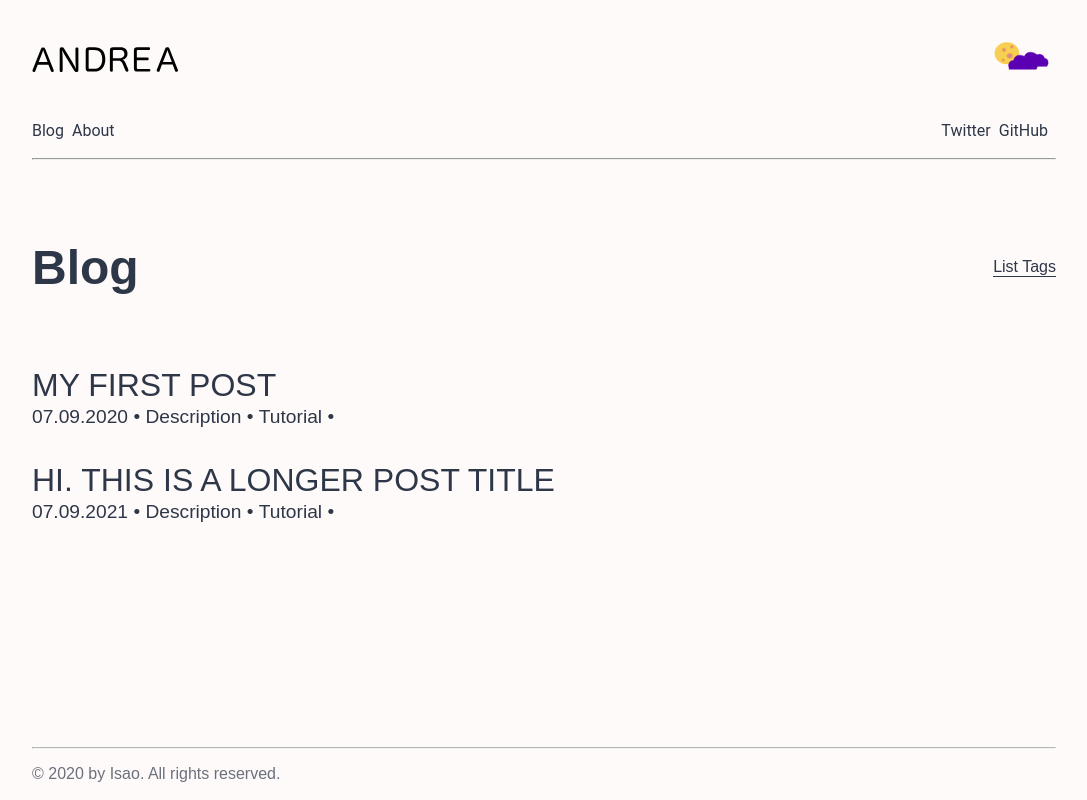
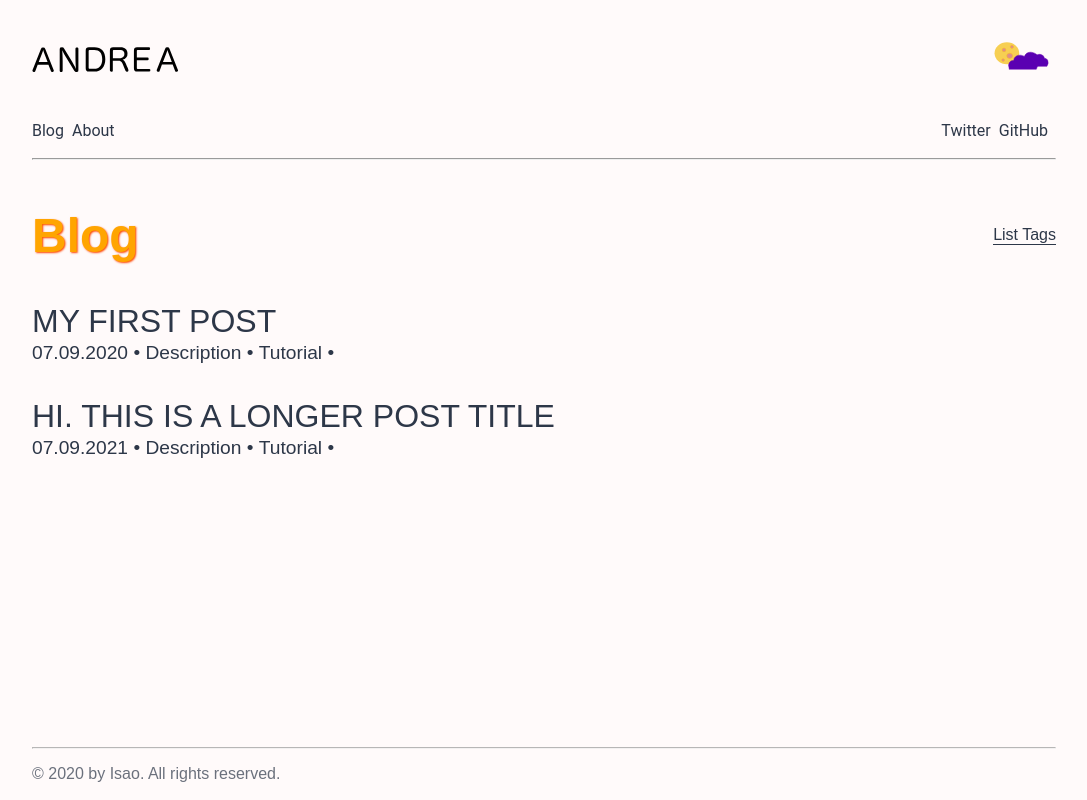
Before and after one commit to isaobushi/blog, a Gatsby site: page /Blog in a window 1280 px wide. Shown: the whole page, without its empty margins (96-1183 px from the left). Built offline with nearby package versions, Linux system fonts and the light colour scheme; Gatsby itself is replaced by a stand-in of ours.

Commit message:
STYLE: change color blog title

```diff
--- a/src/components/Blog/BlogStyled.js
+++ b/src/components/Blog/BlogStyled.js
@@ -11,6 +11,9 @@ const Item = styled.div``
 const Title = styled.h1`
   font-family: "ヒラギノ丸ゴ Pro W4", sans-serif;
   font-size: 3rem;
+  margin: 0;
+  color: orange;
+  text-shadow: 1px 1px 2px orangered;
 `;
 
 const ListTags = styled.a`
```
